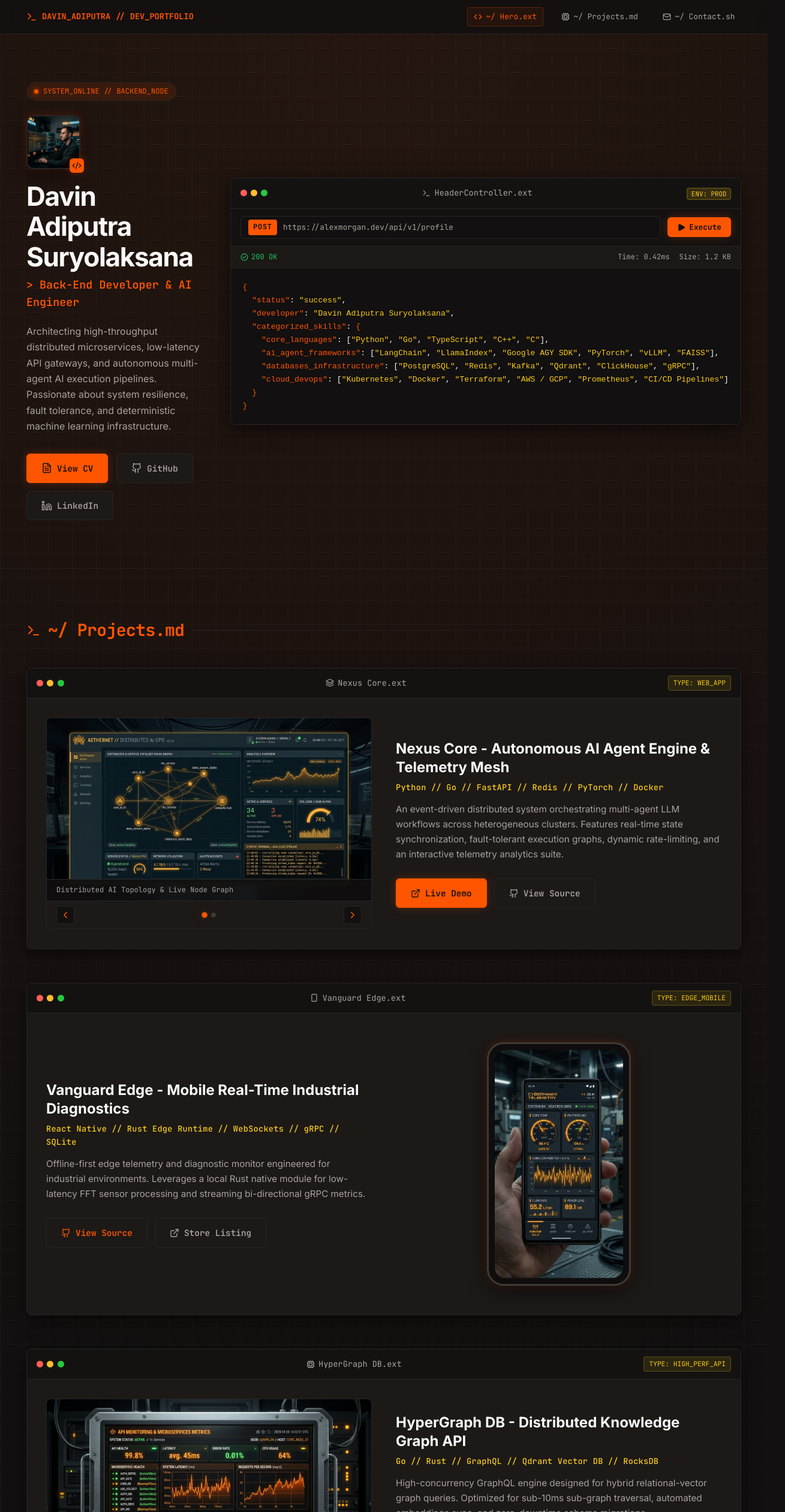
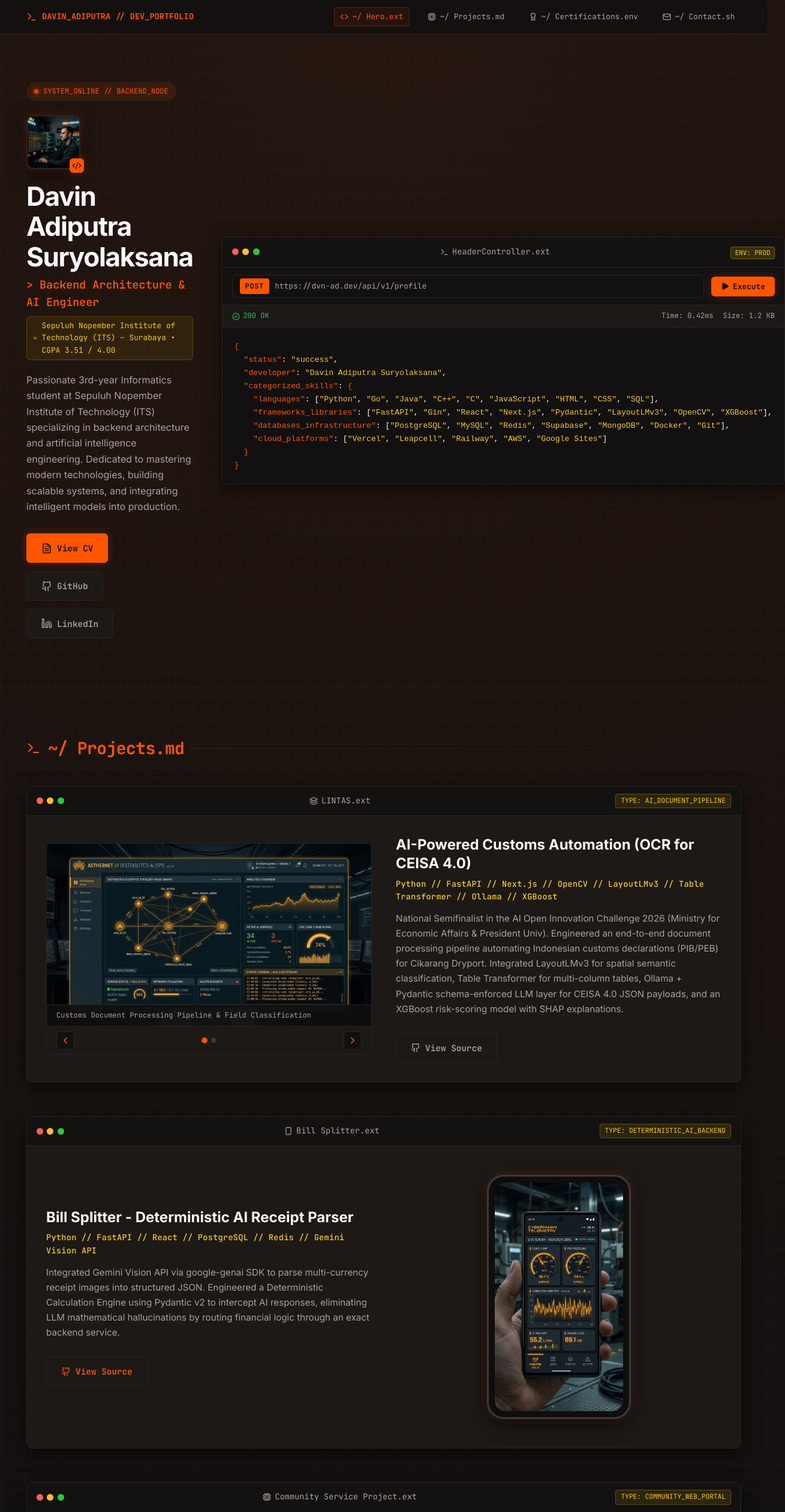
Before and after one commit to dvn-ad/dvn-ad.github.io, a React (Vite) app: page / in a window 1280 px wide. Shown: the top 2520 px of the page at 60% size, 1309 px wide, since content can reach past the window. Built offline with nearby package versions, Linux system fonts and the light colour scheme.

Commit message:
feat: enhance portfolio with updated developer details, new certifications section, and improved project descriptions

```diff
--- a/index.html
+++ b/index.html
@@ -4,8 +4,8 @@
     <meta charset="UTF-8" />
     <link rel="icon" type="image/svg+xml" href="/vite.svg" />
     <meta name="viewport" content="width=device-width, initial-scale=1.0" />
-    <title>Davin Adiputra Suryolaksana // Back-End Developer & AI Engineer</title>
-    <meta name="description" content="Portfolio of Davin Adiputra Suryolaksana - Lead Back-End Developer & AI Engineer specializing in distributed microservices, autonomous agent pipelines, and high-throughput APIs." />
+    <title>Davin Adiputra Suryolaksana // Backend Architecture & AI Engineer</title>
+    <meta name="description" content="Portfolio of Davin Adiputra Suryolaksana - 3rd-year Informatics Student at Sepuluh Nopember Institute of Technology (ITS) specializing in backend architecture and AI engineering." />
 
     <!-- Google Fonts: Inter & JetBrains Mono -->
     <link rel="preconnect" href="https://fonts.googleapis.com">
--- a/src/App.jsx
+++ b/src/App.jsx
@@ -1,16 +1,17 @@
 import React, { useState, useEffect } from 'react';
 import { HeaderHero } from './components/HeaderHero';
 import { ProjectsSection } from './components/ProjectsSection';
+import { CertificationsSection } from './components/CertificationsSection';
 import { ContactSection } from './components/ContactSection';
 import { Footer } from './components/Footer';
-import { Terminal, Code, Cpu, Mail } from 'lucide-react';
+import { Terminal, Code, Cpu, Award, Mail } from 'lucide-react';
 import './App.css';
 
 export function App() {
   const [activeSection, setActiveSection] = useState('hero');
 
   useEffect(() => {
-    const sectionIds = ['hero', 'projects', 'contact'];
+    const sectionIds = ['hero', 'projects', 'certifications', 'contact'];
     const sections = sectionIds.map(id => document.getElementById(id)).filter(Boolean);
 
     const observerOptions = {
@@ -71,6 +72,13 @@ export function App() {
               <Cpu size={14} /> ~/ Projects.md
             </a>
             <a
+              href="#certifications"
+              className={`nav-item ${activeSection === 'certifications' ? 'active' : ''}`}
+              onClick={(e) => handleNavClick(e, 'certifications')}
+            >
+              <Award size={14} /> ~/ Certifications.env
+            </a>
+            <a
               href="#contact"
               className={`nav-item ${activeSection === 'contact' ? 'active' : ''}`}
               onClick={(e) => handleNavClick(e, 'contact')}
@@ -85,6 +93,7 @@ export function App() {
       <main>
         <HeaderHero />
         <ProjectsSection />
+        <CertificationsSection />
         <ContactSection />
       </main>
 
--- /dev/null
+++ b/src/components/CertificationsSection.css
@@ -0,0 +1,66 @@
+/* Certifications Section Styling */
+
+.certifications-grid {
+  display: grid;
+  grid-template-columns: repeat(auto-fit, minmax(320px, 1fr));
+  gap: 2rem;
+}
+
+.cert-card {
+  background: var(--surface-slate);
+  display: flex;
+  flex-direction: column;
+}
+
+.cert-status-badge {
+  font-family: var(--font-mono);
+  font-size: 0.7rem;
+  color: #22c55e;
+  background: rgba(34, 197, 94, 0.1);
+  border: 1px solid rgba(34, 197, 94, 0.25);
+  padding: 0.15rem 0.5rem;
+  border-radius: 4px;
+  display: flex;
+  align-items: center;
+  gap: 0.3rem;
+  font-weight: 600;
+}
+
+.cert-card-body {
+  padding: 1.5rem;
+  display: flex;
+  flex-direction: column;
+  gap: 1rem;
+  flex: 1;
+}
+
+.cert-header {
+  display: flex;
+  align-items: flex-start;
+  gap: 1rem;
+}
+
+.cert-icon-wrapper {
+  background: rgba(255, 85, 0, 0.1);
+  color: var(--primary-amber);
+  border: 1px solid var(--border-rust);
+  padding: 0.6rem;
+  border-radius: 8px;
+  display: flex;
+  align-items: center;
+  justify-content: center;
+  box-shadow: var(--glow-amber);
+}
+
+.cert-title {
+  font-size: 1.05rem;
+  font-weight: 700;
+  color: var(--text-primary);
+  line-height: 1.35;
+}
+
+.cert-description {
+  color: var(--text-secondary);
+  font-size: 0.88rem;
+  line-height: 1.6;
+}
--- /dev/null
+++ b/src/components/CertificationsSection.jsx
@@ -0,0 +1,50 @@
+import React from 'react';
+import { portfolioData } from '../data/portfolioData';
+import { Terminal, Award, ShieldCheck, CheckCircle2 } from 'lucide-react';
+import './CertificationsSection.css';
+
+export const CertificationsSection = () => {
+  const { certifications } = portfolioData;
+
+  if (!certifications || certifications.length === 0) return null;
+
+  return (
+    <section className="certifications-section section" id="certifications">
+      <div className="container">
+        <h2 className="section-header">
+          <Terminal size={24} /> ~/ Certifications.env
+        </h2>
+
+        <div className="certifications-grid">
+          {certifications.map((cert, index) => (
+            <div className="mac-window cert-card" key={index}>
+              <div className="window-bar">
+                <div className="window-dots">
+                  <span className="dot dot-red"></span>
+                  <span className="dot dot-amber"></span>
+                  <span className="dot dot-green"></span>
+                </div>
+                <div className="window-title">
+                  <ShieldCheck size={14} /> CERT_0{index + 1}.key
+                </div>
+                <span className="cert-status-badge">
+                  <CheckCircle2 size={12} /> VERIFIED
+                </span>
+              </div>
+
+              <div className="cert-card-body">
+                <div className="cert-header">
+                  <div className="cert-icon-wrapper">
+                    <Award size={22} />
+                  </div>
+                  <h3 className="cert-title">{cert.title}</h3>
+                </div>
+                <p className="cert-description">{cert.description}</p>
+              </div>
+            </div>
+          ))}
+        </div>
+      </div>
+    </section>
+  );
+};
--- a/src/components/HeaderHero.css
+++ b/src/components/HeaderHero.css
@@ -85,6 +85,20 @@
   font-size: 1.15rem;
   color: var(--primary-amber);
   font-weight: 600;
+  margin-bottom: 0.5rem;
+}
+
+.academic-badge {
+  font-family: var(--font-mono);
+  font-size: 0.8rem;
+  color: var(--secondary-yellow);
+  background: rgba(250, 204, 21, 0.08);
+  border: 1px solid rgba(250, 204, 21, 0.2);
+  padding: 0.3rem 0.65rem;
+  border-radius: 6px;
+  display: flex;
+  align-items: center;
+  gap: 0.5rem;
   margin-bottom: 1.25rem;
 }
 
--- a/src/components/HeaderHero.jsx
+++ b/src/components/HeaderHero.jsx
@@ -1,6 +1,6 @@
 import React, { useState } from 'react';
 import { portfolioData } from '../data/portfolioData';
-import { FileText, Play, Terminal, CheckCircle2, Code2 } from 'lucide-react';
+import { FileText, Play, Terminal, CheckCircle2, Code2, GraduationCap } from 'lucide-react';
 import { GithubIcon, LinkedinIcon } from './Icons';
 import './HeaderHero.css';
 
@@ -42,6 +42,12 @@ export const HeaderHero = () => {
 
           <h1 className="hero-name">{developer.name}</h1>
           <h2 className="hero-role">&gt; {developer.role}</h2>
+          {developer.academics && (
+            <div className="academic-badge">
+              <GraduationCap size={15} />
+              <span>{developer.academics.institution} • CGPA {developer.academics.cgpa}</span>
+            </div>
+          )}
 
           <p className="hero-bio">{developer.bio}</p>
 
@@ -90,7 +96,7 @@ export const HeaderHero = () => {
             <div className="api-execution-bar">
               <div className="endpoint-wrapper">
                 <span className="badge-post">POST</span>
-                <span className="endpoint-url">https://alexmorgan.dev/api/v1/profile</span>
+                <span className="endpoint-url">https://dvn-ad.dev/api/v1/profile</span>
               </div>
               <button
                 className={`execute-btn ${isExecuting ? 'executing' : ''}`}
--- a/src/components/ProjectsSection.jsx
+++ b/src/components/ProjectsSection.jsx
@@ -46,9 +46,9 @@ export const ProjectsSection = () => {
                   <span className="dot dot-green"></span>
                 </div>
                 <div className="window-title">
-                  <Layers size={14} /> {project1.title.split('-')[0].trim()}.ext
+                  <Layers size={14} /> {project1.smalltitle}.ext
                 </div>
-                <span className="project-type-badge">TYPE: WEB_APP</span>
+                <span className="project-type-badge">TYPE: AI_DOCUMENT_PIPELINE</span>
               </div>
 
               <div className="project-card-body grid-2-col">
@@ -119,9 +119,9 @@ export const ProjectsSection = () => {
                   <span className="dot dot-green"></span>
                 </div>
                 <div className="window-title">
-                  <Smartphone size={14} /> {project2.title.split('-')[0].trim()}.ext
+                  <Smartphone size={14} /> {project2.smalltitle}.ext
                 </div>
-                <span className="project-type-badge">TYPE: EDGE_MOBILE</span>
+                <span className="project-type-badge">TYPE: DETERMINISTIC_AI_BACKEND</span>
               </div>
 
               <div className="project-card-body grid-2-col mobile-layout-reversed">
@@ -173,7 +173,7 @@ export const ProjectsSection = () => {
                 <div className="window-title">
                   <Cpu size={14} /> {project3.title.split('-')[0].trim()}.ext
                 </div>
-                <span className="project-type-badge">TYPE: HIGH_PERF_API</span>
+                <span className="project-type-badge">TYPE: COMMUNITY_WEB_PORTAL</span>
               </div>
 
               <div className="project-card-body grid-2-col">
--- a/src/data/portfolioData.js
+++ b/src/data/portfolioData.js
@@ -1,74 +1,95 @@
 export const portfolioData = {
   developer: {
     name: "Davin Adiputra Suryolaksana",
-    role: "Back-End Developer & AI Engineer",
+    role: "Backend Architecture & AI Engineer",
     avatar: "/assets/avatar.jpg",
-    bio: "Architecting high-throughput distributed microservices, low-latency API gateways, and autonomous multi-agent AI execution pipelines. Passionate about system resilience, fault tolerance, and deterministic machine learning infrastructure.",
+    bio: "Passionate 3rd-year Informatics student at Sepuluh Nopember Institute of Technology (ITS) specializing in backend architecture and artificial intelligence engineering. Dedicated to mastering modern technologies, building scalable systems, and integrating intelligent models into production.",
     cvUrl: "/CV_ATS.pdf",
+    location: "Mulyorejo, Surabaya, East Java, Indonesia",
+    academics: {
+      institution: "Sepuluh Nopember Institute of Technology (ITS) – Surabaya",
+      degree: "Bachelor in Informatics Engineering",
+      period: "2024 – 2028 (expected)",
+      cgpa: "3.51 / 4.00"
+    },
     social: {
       github: "https://github.com/dvn-ad",
       linkedin: "https://linkedin.com/in/dvn-ad",
-      twitter: "https://twitter.com",
-      email: "davin.adisuryo@gmail.com"
+      email: "davin.adisuryo@gmail.com",
+      phone: "+6281315086622"
     }
   },
 
   skillsPayload: {
-    core_languages: ["Python", "Go", "TypeScript", "C++", "C"],
-    ai_agent_frameworks: ["LangChain", "LlamaIndex", "Google AGY SDK", "PyTorch", "vLLM", "FAISS"],
-    databases_infrastructure: ["PostgreSQL", "Redis", "Kafka", "Qdrant", "ClickHouse", "gRPC"],
-    cloud_devops: ["Kubernetes", "Docker", "Terraform", "AWS / GCP", "Prometheus", "CI/CD Pipelines"]
+    languages: ["Python", "Go", "Java", "C++", "C", "JavaScript", "HTML", "CSS", "SQL"],
+    frameworks_libraries: ["FastAPI", "Gin", "React", "Next.js", "Pydantic", "LayoutLMv3", "OpenCV", "XGBoost"],
+    databases_infrastructure: ["PostgreSQL", "MySQL", "Redis", "Supabase", "MongoDB", "Docker", "Git"],
+    cloud_platforms: ["Vercel", "Leapcell", "Railway", "AWS", "Google Sites"]
   },
+
+  certifications: [
+    {
+      title: "TryHackMe Pre-Security Learning Path",
+      description: "Foundational training covering core cybersecurity concepts, networking fundamentals, web system security, Linux/Windows operating systems, and basic defensive security."
+    },
+    {
+      title: "Dicoding: Belajar Machine Learning untuk Pemula",
+      description: "Completed machine learning training; building, evaluating, and optimizing classification, regression, and clustering models with hyperparameter tuning."
+    },
+    {
+      title: "Dicoding: Belajar Dasar Cloud dan Gen AI di AWS",
+      description: "Foundational cloud computing course covering AWS global infrastructure, core services, pricing models, and Generative AI basics."
+    }
+  ],
 
   projects: [
     {
       id: "project-1",
       type: "web",
-      title: "Nexus Core - Autonomous AI Agent Engine & Telemetry Mesh",
-      techStack: "Python // Go // FastAPI // Redis // PyTorch // Docker",
-      description: "An event-driven distributed system orchestrating multi-agent LLM workflows across heterogeneous clusters. Features real-time state synchronization, fault-tolerant execution graphs, dynamic rate-limiting, and an interactive telemetry analytics suite.",
+      title: "AI-Powered Customs Automation (OCR for CEISA 4.0)",
+      smalltitle:"LINTAS",
+      techStack: "Python // FastAPI // Next.js // OpenCV // LayoutLMv3 // Table Transformer // Ollama // XGBoost",
+      description: "National Semifinalist in the AI Open Innovation Challenge 2026 (Ministry for Economic Affairs & President Univ). Engineered an end-to-end document processing pipeline automating Indonesian customs declarations (PIB/PEB) for Cikarang Dryport. Integrated LayoutLMv3 for spatial semantic classification, Table Transformer for multi-column tables, Ollama + Pydantic schema-enforced LLM layer for CEISA 4.0 JSON payloads, and an XGBoost risk-scoring model with SHAP explanations.",
       screenshots: [
         {
           url: "/assets/project1-slide1.jpg",
-          caption: "Distributed AI Topology & Live Node Graph"
+          caption: "Customs Document Processing Pipeline & Field Classification"
         },
         {
           url: "/assets/project1-slide2.jpg",
-          caption: "API Health Gateway & Microservice Metrics Terminal"
+          caption: "CEISA 4.0 Schema Validation & SHAP Risk Scoring Dashboard"
         }
       ],
       links: {
-        demo: "https://nexus-demo.example.com",
-        github: "https://github.com/example/nexus-core"
+        github: "https://github.com/dvn-ad/LINTAS-HC"
       }
     },
     {
       id: "project-2",
-      type: "mobile",
-      title: "Vanguard Edge - Mobile Real-Time Industrial Diagnostics",
-      techStack: "React Native // Rust Edge Runtime // WebSockets // gRPC // SQLite",
-      description: "Offline-first edge telemetry and diagnostic monitor engineered for industrial environments. Leverages a local Rust native module for low-latency FFT sensor processing and streaming bi-directional gRPC metrics.",
+      type: "web",
+      title: "Bill Splitter - Deterministic AI Receipt Parser",
+      smalltitle:"Bill Splitter",
+      techStack: "Python // FastAPI // React // PostgreSQL // Redis // Gemini Vision API",
+      description: "Integrated Gemini Vision API via google-genai SDK to parse multi-currency receipt images into structured JSON. Engineered a Deterministic Calculation Engine using Pydantic v2 to intercept AI responses, eliminating LLM mathematical hallucinations by routing financial logic through an exact backend service.",
       mockupImage: "/assets/project2-mockup.jpg",
       links: {
-        github: "https://github.com/example/vanguard-mobile",
-        store: "https://store.example.com/vanguard"
+        github: "https://github.com/dvn-ad/bill-splitter"
       }
     },
     {
       id: "project-3",
-      type: "api",
-      title: "HyperGraph DB - Distributed Knowledge Graph API",
-      techStack: "Go // Rust // GraphQL // Qdrant Vector DB // RocksDB",
-      description: "High-concurrency GraphQL engine designed for hybrid relational-vector graph queries. Optimized for sub-10ms sub-graph traversal, automated embeddings sync, and zero-downtime schema migrations.",
+      type: "web",
+      title: "Community Service Project - Web Development for TK Tunas Pertiwi",
+      techStack: "Google Sites // Web Development // UX & Content Design",
+      description: "Designed and developed the school's web portal using Google Sites as part of a university community service project. Created and organized content highlighting school activities, facilities, programs, and contact information while collaborating directly with school representatives.",
       screenshots: [
         {
           url: "/assets/project1-slide2.jpg",
-          caption: "HyperGraph Execution Trace & Node Query Profiler"
+          caption: "TK Tunas Pertiwi School Information & Activities Portal"
         }
       ],
       links: {
-        github: "https://github.com/example/hypergraph-api",
-        docs: "https://docs.example.com/hypergraph"
+        demo: "https://sites.google.com"
       }
     }
   ]
```
